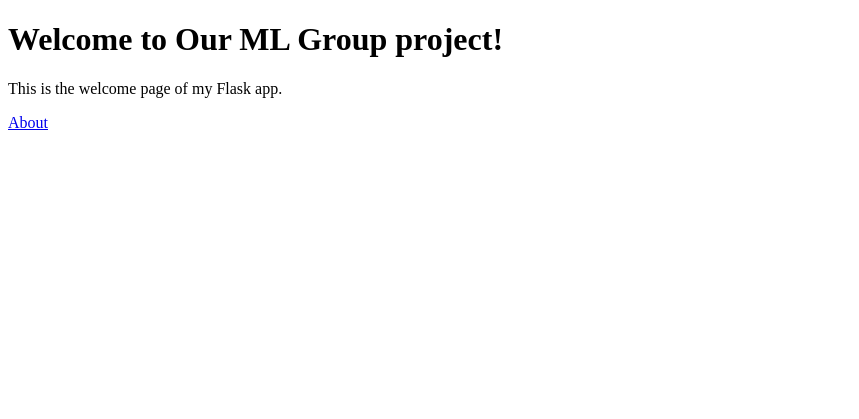
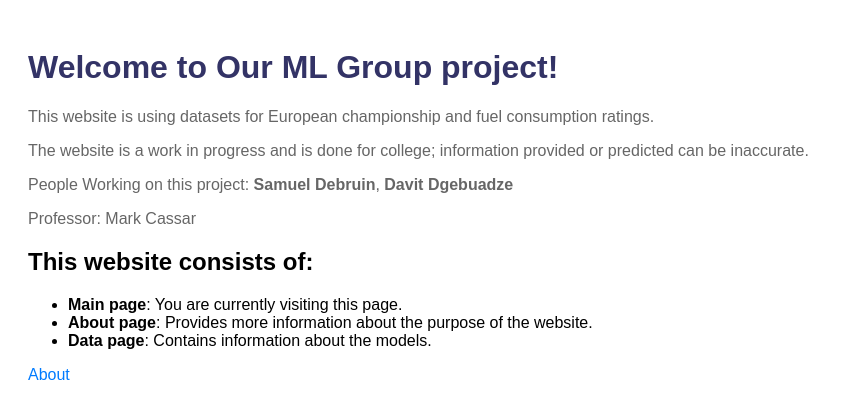
Before and after one commit to DatoDgebuadze/Group-Project-Group-2, a Flask app: page / in a window 1280 px wide. Shown: the top 419 px of the page, without its empty margins (0-859 px from the left). Run offline with Flask 3, Linux system fonts and the light colour scheme.

Commit message:
updates to website and sqlitedb

```diff
--- a/Website/app.py
+++ b/Website/app.py
@@ -1,17 +1,46 @@
 from flask import Flask, render_template
+import pandas as pd
+import sqlite3
 
 app = Flask(__name__)
 
+# Initialize SQLite database connection
+conn = sqlite3.connect("Group Project/pd_data.db")
+
 
 @app.route('/')
-def welcome():
+def index():
     return render_template('index.html', app_name='Our ML Group project')
 
 
 @app.route('/about')
 def about():
-    return render_template('about.html', app_name='Our Ml Group project')
+    return render_template('about.html', app_name='Our ML Group project')
+
+
+@app.route("/data")
+def data():
+    # Reading CSV files into pandas DataFrames
+    read_file1 = pd.read_csv("../dataset/euros.csv")
+    read_file2 = pd.read_csv("../dataset/my2024-fuel-consumption-ratings.csv")
+
+    # now here we are Write DataFrames to SQLite tables
+    read_file1.to_sql('pd_euros', conn, if_exists='replace', index=False)
+    read_file2.to_sql('pd_fuel', conn, if_exists='replace', index=False)
+
+    # we have select All query for SQLite database to read data
+    result_1 = pd.read_sql_query("SELECT * FROM pd_euros", conn)
+    result_2 = pd.read_sql_query("SELECT * FROM pd_fuel", conn)
+
+    # Converting DataFrames to HTML tables
+    table_html1 = result_1.to_html(index=False)
+    table_html2 = result_2.to_html(index=False)
+    # rendering data html
+    return render_template('data_table.html', table_html1=table_html1, table_html2=table_html2)
 
 
 if __name__ == '__main__':
     app.run(debug=True)
+
+# Close the database connection
+conn.close()
--- a/Website/templates/index.html
+++ b/Website/templates/index.html
@@ -1,14 +1,62 @@
 <!DOCTYPE html>
-<html>
+<html lang="en">
 
 <head>
-    <title>Welcome</title>
+    <meta charset="UTF-8">
+    <meta name="viewport" content="width=device-width, initial-scale=1.0">
+    <meta name="description"
+        content="Group project using datasets for European championship and fuel consumption ratings.">
+    <title>Group Project</title>
+
+    <!-- Link to the CSS file -->
+    <link rel="stylesheet" href="../static/styles.css">
+
+    <style>
+        body {
+            font-family: Arial, sans-serif;
+            padding: 20px;
+        }
+
+        h1 {
+            color: #333366;
+        }
+
+        p {
+            color: #666666;
+        }
+
+        strong {
+            font-weight: bold;
+        }
+
+        a {
+            color: #007BFF;
+            text-decoration: none;
+            margin-top: 20px;
+        }
+
+        a:hover {
+            text-decoration: underline;
+        }
+    </style>
 </head>
 
 <body>
     <h1>Welcome to {{ app_name }}!</h1>
-    <p>This is the welcome page of my Flask app.</p>
-    <a href="/about">About</a>
+    <p>This website is using datasets for European championship and fuel consumption ratings.</p>
+    <p>The website is a work in progress and is done for college; information provided or predicted can be inaccurate.
+    </p>
+    <p>People Working on this project: <strong>Samuel Debruin</strong>, <strong>Davit Dgebuadze</strong></p>
+    <p>Professor: Mark Cassar</p>
+
+    <h2>This website consists of:</h2>
+    <ul>
+        <li><strong>Main page</strong>: You are currently visiting this page.</li>
+        <li><strong>About page</strong>: Provides more information about the purpose of the website.</li>
+        <li><strong>Data page</strong>: Contains information about the models.</li>
+    </ul>
+
+    <a href="{{ url_for('about') }}">About</a>
 </body>
 
 </html>
```
Also changed, not shown: Website/templates/about.html (+65 -4 lines), Website/templates/data_table.html (added, +81 -0 lines), Website/static/styles.css (added), pd_data.db (added), 1 other file.
